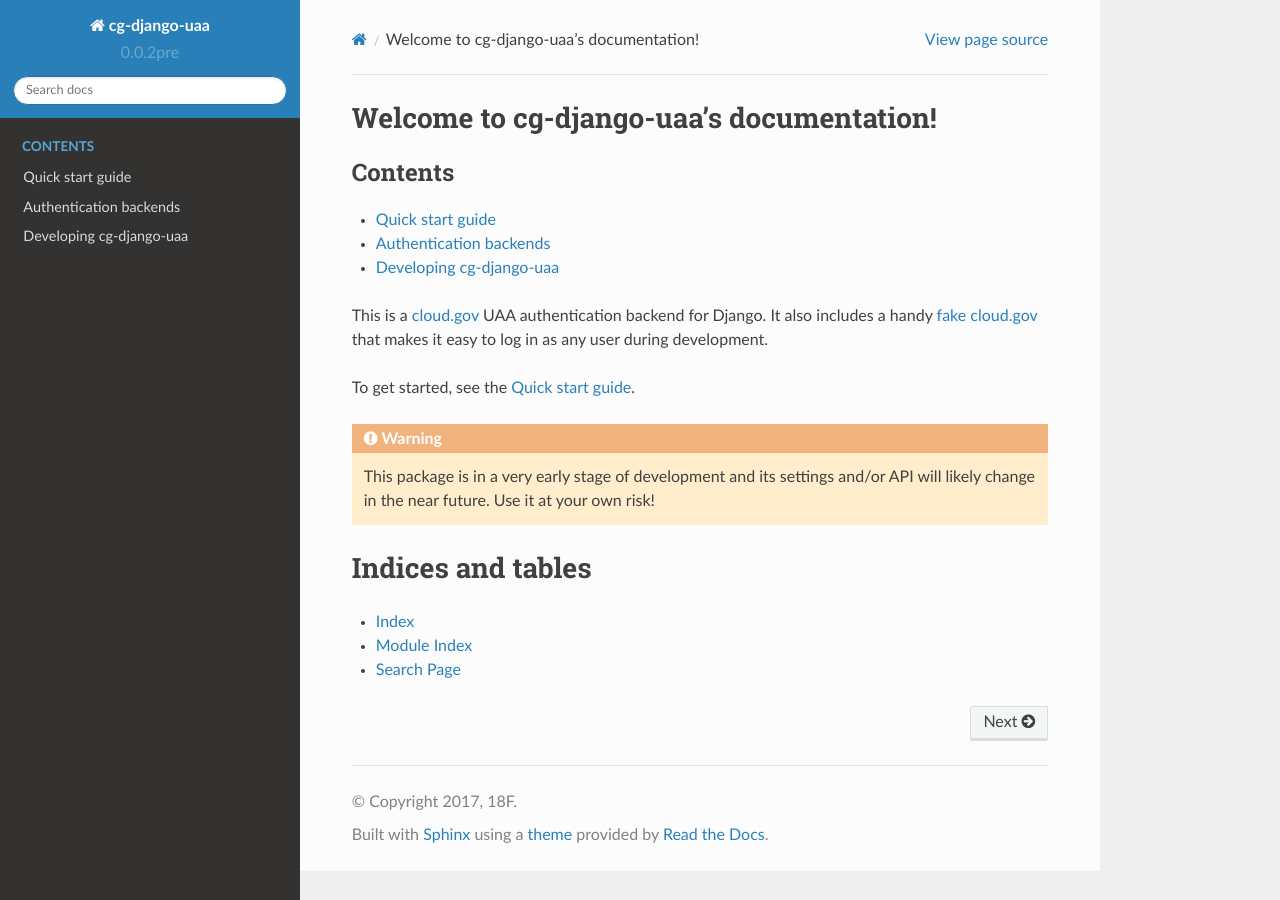
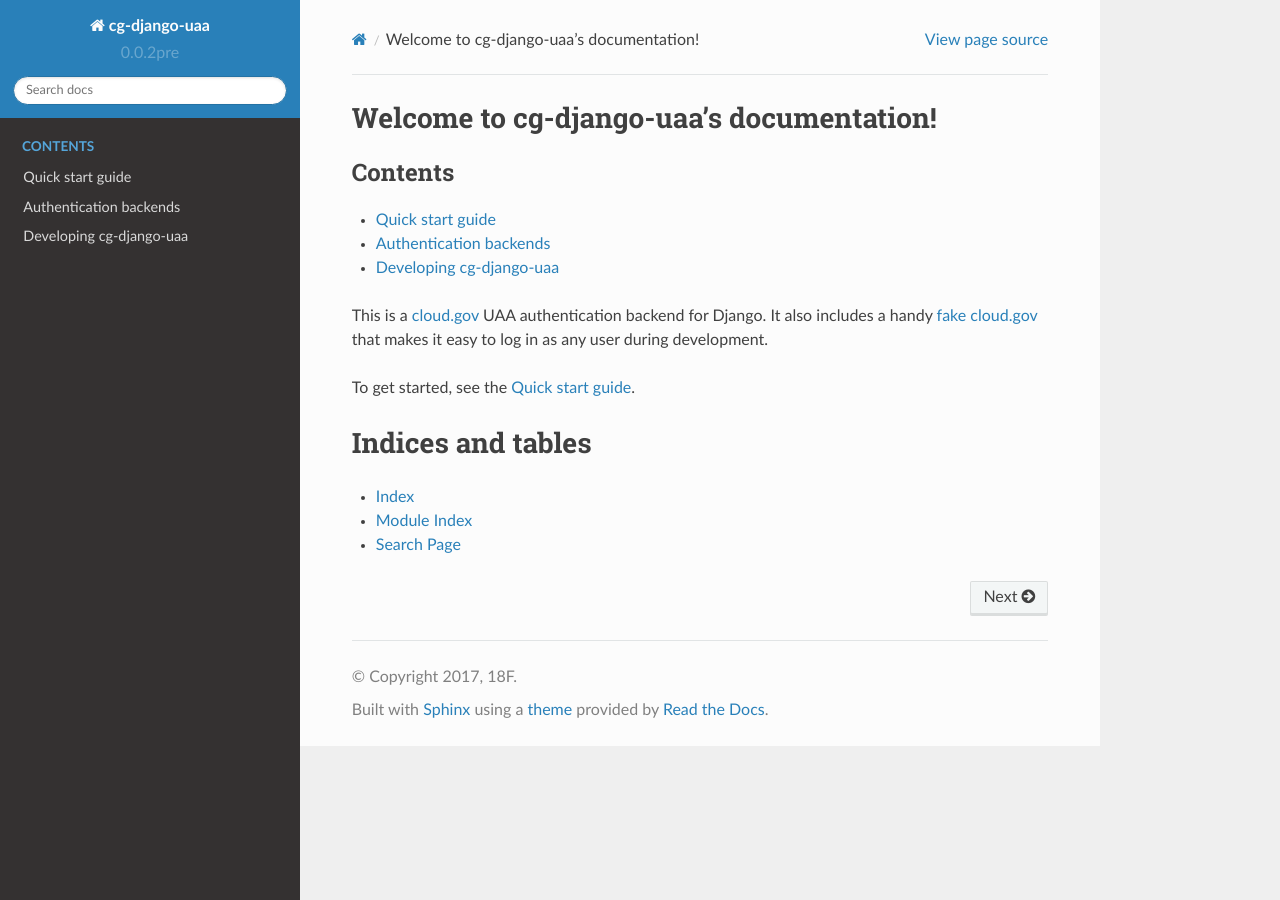
Before and after one commit to cloud-gov/django-uaa, a Sphinx documentation site: the page built from docs/index.rst, in a window 1280 px wide. Built offline with Sphinx 7.4.7 and the Read the Docs theme 2.0.0, drawn with Linux system fonts in a browser that asks for light colours.

Commit message:
remove warning blurb from index.rst.

```diff
--- a/docs/index.rst
+++ b/docs/index.rst
@@ -20,10 +20,6 @@
 
 To get started, see the :doc:`quickstart`.
 
-.. warning:: This package is in a very early stage of development
-   and its settings and/or API will likely change in the near future.
-   Use it at your own risk!
-
 Indices and tables
 ==================
 
```
